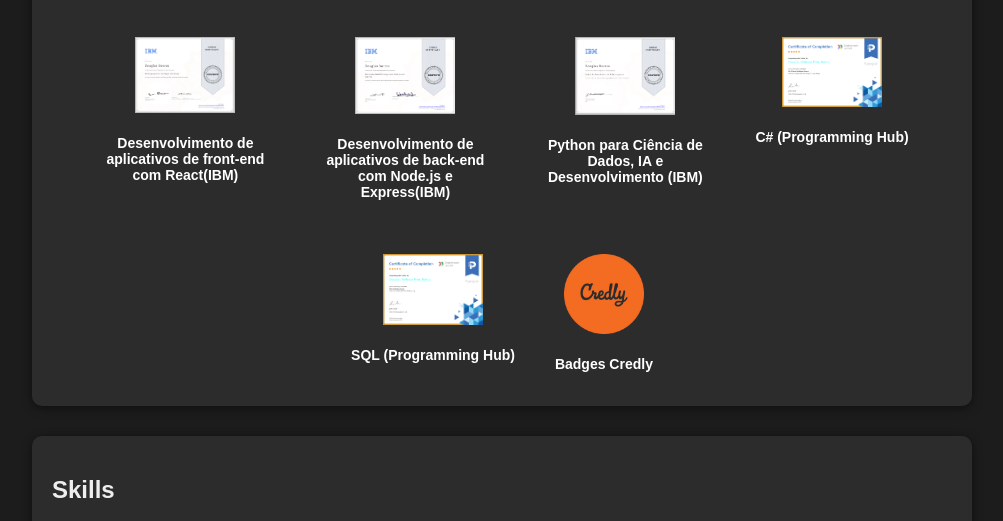
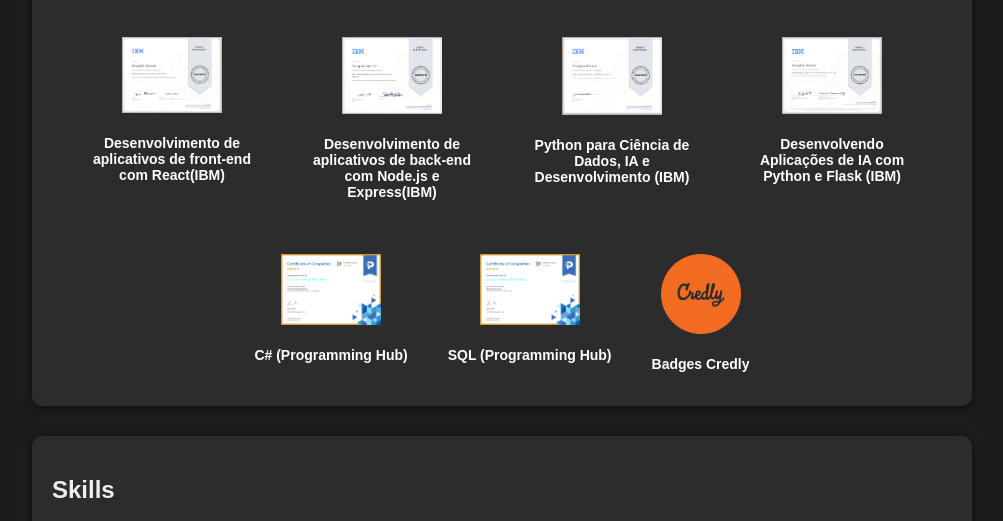
Before and after one commit to Douglas-Pedroso/Portfolio, a plain HTML site: page index.html in a window 1280 px wide. Shown: the part 905-1426 px from the top of the page, without its empty margins (138-1141 px from the left). Drawn offline with Linux system fonts and the light colour scheme; no server answers.

Commit message:
Adiciona certificado: Desenvolvendo Aplicações de IA com Python e Flask

```diff
--- a/index.html
+++ b/index.html
@@ -78,6 +78,10 @@
       <a href ="https://www.coursera.org/account/accomplishments/verify/5KF5TJTL6G41" target="_blank" class="certificado">
         <img src="img/coursera7.png" alt="Certificado - Python para Ciência de Dados, IA e Desenvolvimento">
         <p>Python para Ciência de Dados, IA e Desenvolvimento (IBM)</p>
+      </a>
+      <a href="https://www.coursera.org/account/accomplishments/verify/79HFNKHTUK9J" target="_blank" class="certificado">
+        <img src="img/coursera8.png" alt="Certificado - Desenvolvendo Aplicações de IA com Python e Flask">
+        <p>Desenvolvendo Aplicações de IA com Python e Flask (IBM)</p>
       </a>
       <a href="https://storage.googleapis.com/programminghub/sampleCertificate%2FDouglas%20Pedroso%20Pires%20BarrosC%23%20(C%20Sharp)%20Certification%20Course.jpg"
         target="_blank" class="certificado">
```
Also changed, not shown: img/coursera8.png (added).
